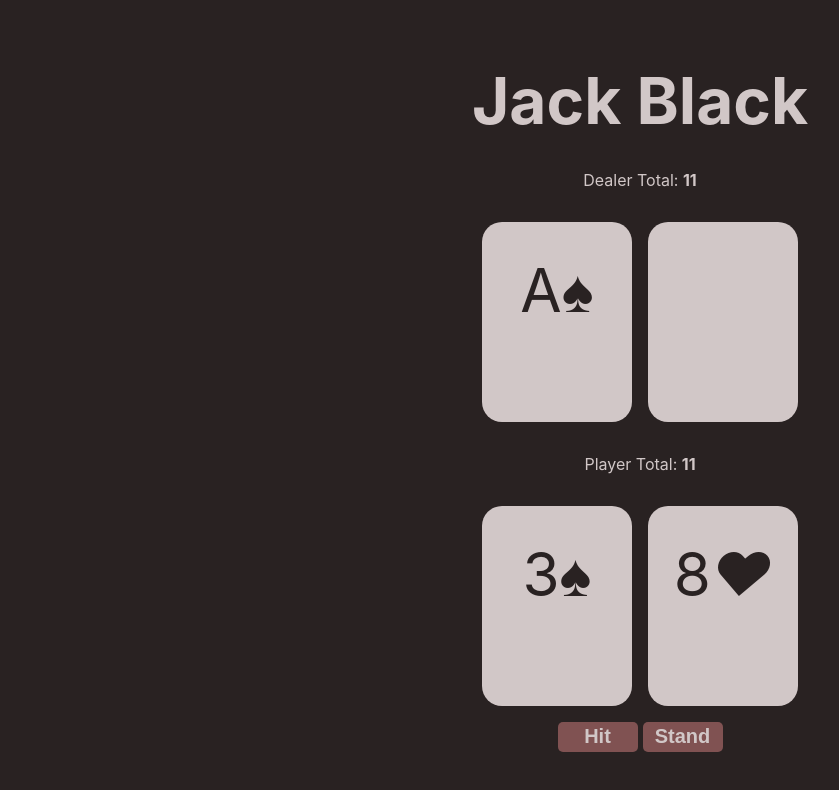
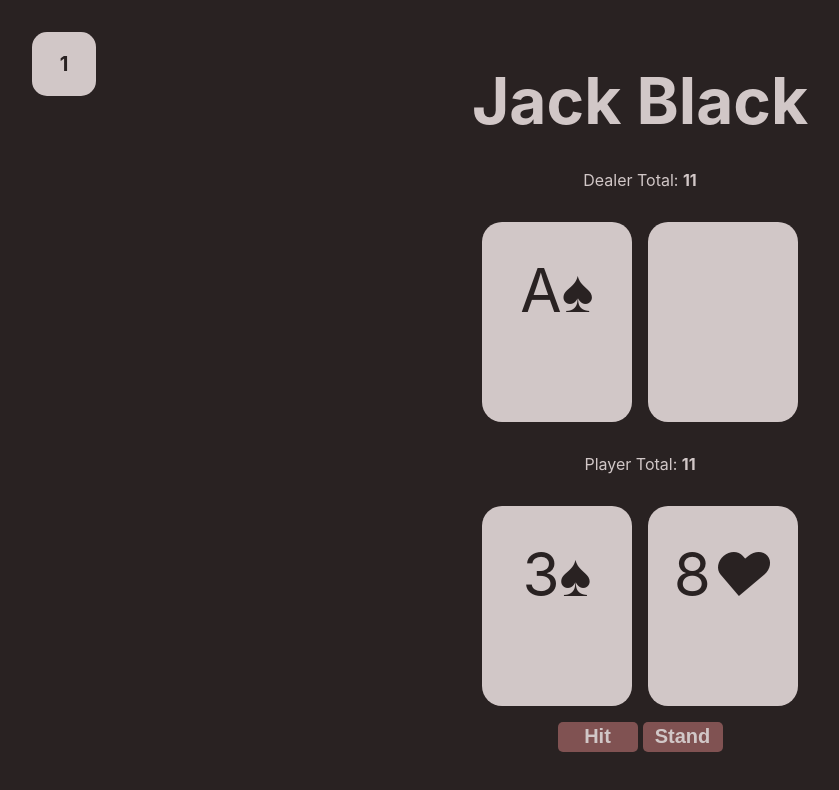
Before and after one commit to liamdoka/blackJack, a Next.js app: page / in a window 1280 px wide. Shown: the top 790 px of the page, without its empty margins (0-839 px from the left). Built offline with nearby package versions, Linux system fonts and the light colour scheme.

Commit message:
card counter that doesnt quite work yet

```diff
--- a/components/board.js
+++ b/components/board.js
@@ -14,7 +14,6 @@ export default function Board({ playerHand, dealerHand }) {
         if (hand.some(card => card.number === "A")) {
             sum = sum + 10 <= 21 ? sum + 10 : sum
         }
-
         return sum
     }
 
--- /dev/null
+++ b/components/counter.js
@@ -0,0 +1,10 @@
+import styles from './counter.module.scss'
+
+export default function Counter({ count }) {
+
+    return (
+     <div className={styles.container}>
+         <div className={styles.count}>{count || 0}</div>
+     </div>
+    )
+}
--- /dev/null
+++ b/components/counter.module.scss
@@ -0,0 +1,24 @@
+@import '../styles/config';
+
+.container {
+    position: absolute;
+    top: 2rem;
+    left: 2rem;
+
+    height: 2rem;
+    width: 2rem;
+    padding: 2rem;
+
+    background-color: $background-text-color;
+    border-radius: 15px;
+
+    display: flex;
+    align-items: center;
+    justify-content: center;
+}
+
+.count {
+    color: $background-layer-one;
+    font-weight: bold;
+    font-size: 20px;
+}
--- a/components/game.js
+++ b/components/game.js
@@ -1,7 +1,8 @@
 import { useState, useEffect } from 'react';
-import Board from '../components/board'
-import Controls from '../components/controls'
-import EndScreen from '../components/endscreen'
+import Board from '../components/board';
+import Controls from '../components/controls';
+import EndScreen from '../components/endscreen';
+import Counter from '../components/counter';
 
 export default function Game() {
 
@@ -12,6 +13,8 @@ export default function Game() {
     const [playerHand, setPlayerHand] = useState([]);
     const [result, setResult] = useState(null);
     const [count, setCount] = useState(0);
+    const [countedCards, setCountedCards] = useState([]);
+    const counterArr = {"A": -1, "2": 1, "3": 1, "4": 1, "5": 1, "6": 1, "7": 0, "8": 0, "9": 0, "10": -1, "J": -1, "Q": -1, "K": -1};
 
     // Grab a random card from the deck
     function randomCard() {
@@ -41,7 +44,7 @@ export default function Game() {
         const valueList = {"A": 1, "2": 2, "3": 3, "4": 4, "5": 5, "6": 6, "7": 7, "8": 8, "9": 9, "10": 10, "J": 10, "Q": 10, "K": 10};
         Object.keys(valueList).forEach(key => {
             for (let i = 0; i < 4; i++) {
-                init_deck.push({number: key, suit: i, value: valueList[key], key: init_deck.length});
+                init_deck.push({number: key, suit: i, value: valueList[key], key: init_deck.length, counted: false});
             }
         });
 
@@ -58,7 +61,8 @@ export default function Game() {
             setDealerHand(prevHand => [prevHand[0], {...prevHand[1], hidden: true}])
         });
 
-
+        setCount(0);
+        setCountedCards([]);
         setResult(null);
         setLastMove('');
         setGameState('in-game');
@@ -167,8 +171,33 @@ export default function Game() {
     }, [lastMove, dealerHand, playerHand])
 
 
+
+    useEffect(() => {
+
+        dealerHand.forEach(card => {
+            if (!countedCards.includes(card.key) && !card.hidden) {
+                setCount(prevCount => prevCount + counterArr[card.number])
+                setCountedCards(prevCards => prevCards + [card.key])
+
+                console.log(card.number, counterArr[card.number])
+            }
+        });
+
+        playerHand.forEach(card => {
+            if (!countedCards.includes(card.key)) {
+                setCount(prevCount => prevCount + counterArr[card.number])
+                setCountedCards(prevCards => prevCards + [card.key])
+
+                console.log(card.number, counterArr[card.number])
+            }
+        });
+
+    }, [dealerHand, playerHand])
+
+
     return (
         <>
+            <Counter count={count} />
             <Board playerHand={playerHand} dealerHand={dealerHand} />
             <Controls hit={hit} stand={stand} />
             {result &&
```
